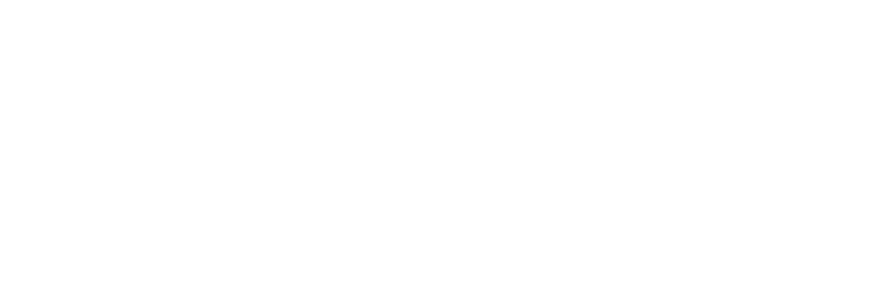
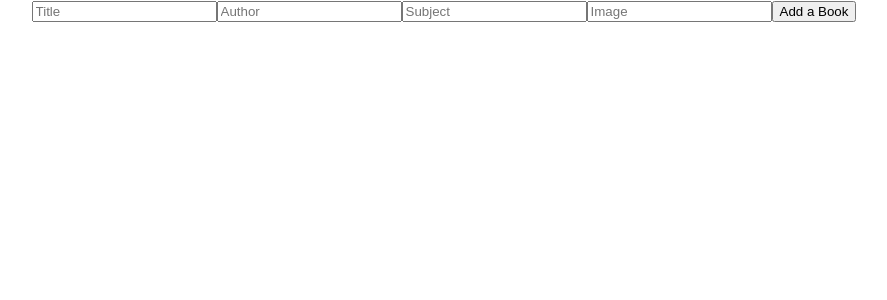
Before and after one commit to NjalaleFred/R.E.A.D.-Library-for-Books, a React (Create React App) app: page / in a window 1280 px wide. Shown: the top 300 px of the page, without its empty margins (196-1083 px from the left). Built offline with nearby package versions, Linux system fonts and the light colour scheme; data requests are answered from the project's data file.

Commit message:
Adding a book and deleting it from the server

```diff
--- a/src/Components/AddBook.js
+++ b/src/Components/AddBook.js
@@ -1,7 +1,78 @@
 import React, { useState } from "react";
 
-function AddBook({books, setBooks}) {
+function AddBook({ books, setBooks }) {
+  const [title, setTitle] = useState("");
+  const [author, setAuthor] = useState("");
+  const [image, setImage] = useState("");
+  const [subjects, setSubjects] = useState("");
 
+  function handleSubmit(e) {
+    e.preventDefault();
+
+    const bookObj = {
+      title: title,
+      author: author,
+      image: image,
+      subjects: subjects,
+    };
+
+    function postBook(newBook) {
+      const updatedBooks = [...books, newBook];
+      setBooks(updatedBooks);
+    }
+
+    fetch("http://localhost:4001/books", {
+      method: "POST",
+      headers: {
+        "Content-Type": "application/json",
+      },
+      body: JSON.stringify(bookObj),
+    })
+      .then((resp) => resp.json())
+      .then((data) => {
+        postBook(data);
+
+        setAuthor("");
+        setImage("");
+        setSubjects("");
+        setTitle("");
+      });
+  }
+
+  return (
+    <div>
+      <form onSubmit={handleSubmit}>
+        <input
+          type="text"
+          placeholder="Title"
+          value={title}
+          onChange={(e) => setTitle(e.target.value)}
+        />
+
+        <input
+          type="text"
+          placeholder="Author"
+          value={author}
+          onChange={(e) => setAuthor(e.target.value)}
+        />
+
+        <input
+          type="text"
+          placeholder="Subject"
+          value={subjects}
+          onChange={(e) => setSubjects(e.target.value)}
+        />
+
+        <input
+          type="text"
+          placeholder="Image"
+          value={image}
+          onChange={(e) => setImage(e.target.value)}
+        />
+        <button type="submit">Add a Book</button>
+      </form>
+    </div>
+  );
 }
 
 export default AddBook;
```
